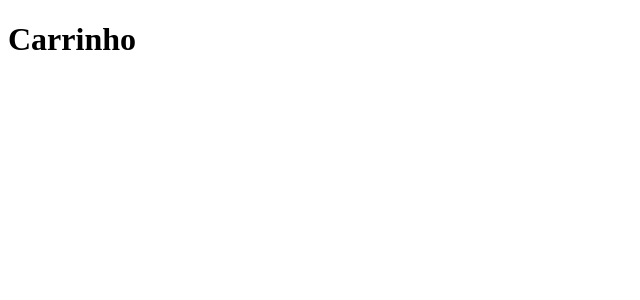
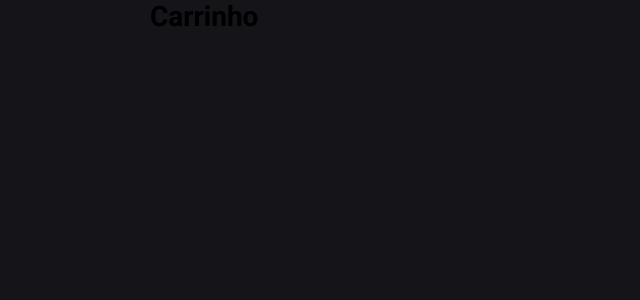
Before and after one commit to DyogoViana/hermes, a React (Create React App) app: page / in a window 1280 px wide. Shown: the top 300 px of the page, without its empty margins (0-640 px from the left). Built offline with nearby package versions, Linux system fonts and the light colour scheme.

Commit message:
Estilos globais | CSS | Background.

```diff
--- a/src/App.js
+++ b/src/App.js
@@ -1,5 +1,6 @@
 import React from 'react';
 import { BrowserRouter } from 'react-router-dom';
+import GlobalStyle from './styles/global';
 import Routes from './routes';
 
 function App() {
@@ -7,6 +8,7 @@ function App() {
 		<BrowserRouter>
 			{/* <Header/ > */}
 			<Routes />
+			<GlobalStyle />
 		</BrowserRouter>
 	);
 }
--- /dev/null
+++ b/src/styles/global.js
@@ -0,0 +1,35 @@
+import { createGlobalStyle } from 'styled-components';
+
+import background from '../assets/images/background.svg';
+
+export default createGlobalStyle`
+	@import url('https://fonts.googleapis.com/css2?family=Roboto:ital,wght@0,300;0,400;0,500;0,700;0,900;1,300;1,400;1,500;1,700;1,900&display=swap');
+
+	* {
+		margin: 0;
+		padding: 0;
+		outline: 0;
+		box-sizing: border-box;
+	}
+
+	body {
+		background: #191920 url(${background}) no-repeat center top;
+		-webkit-font-smoothing: antialiased;
+	}
+
+	body,
+	input,
+	button {
+		font: 14px Roboto, sans-serif;
+	}
+
+	#root {
+		max-width: 1020px;
+		margin: 0 auto;
+		padding: 0 20px 50px;
+	}
+
+	button {
+		cursor: pointer;
+	}
+`;
```
Also changed, not shown: src/assets/images/background.svg (added).
